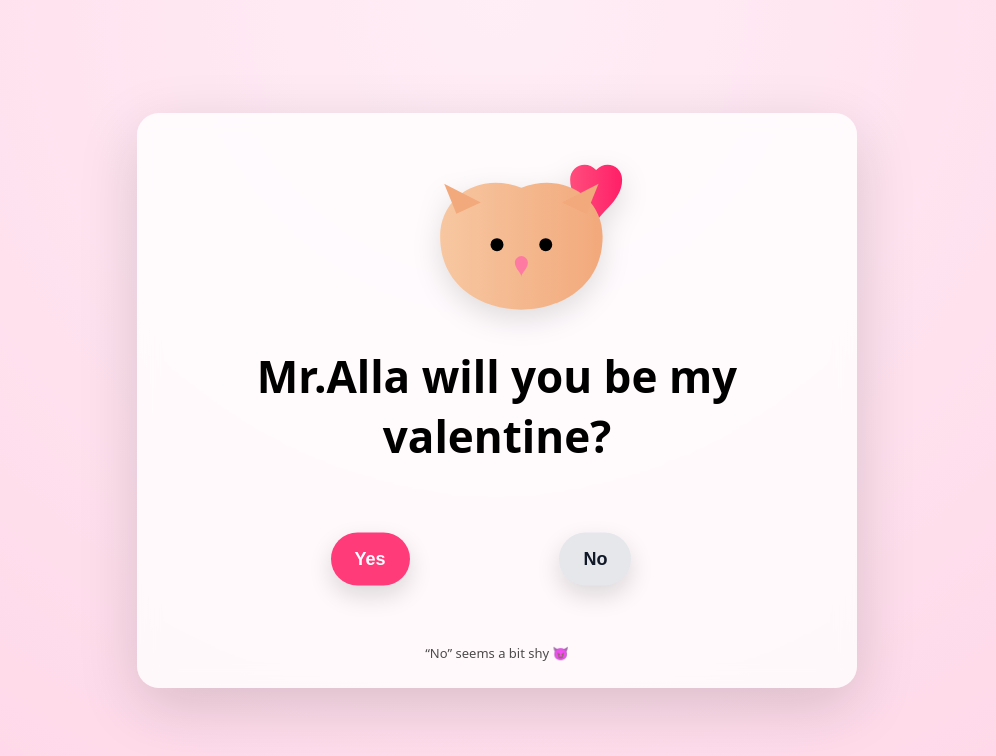
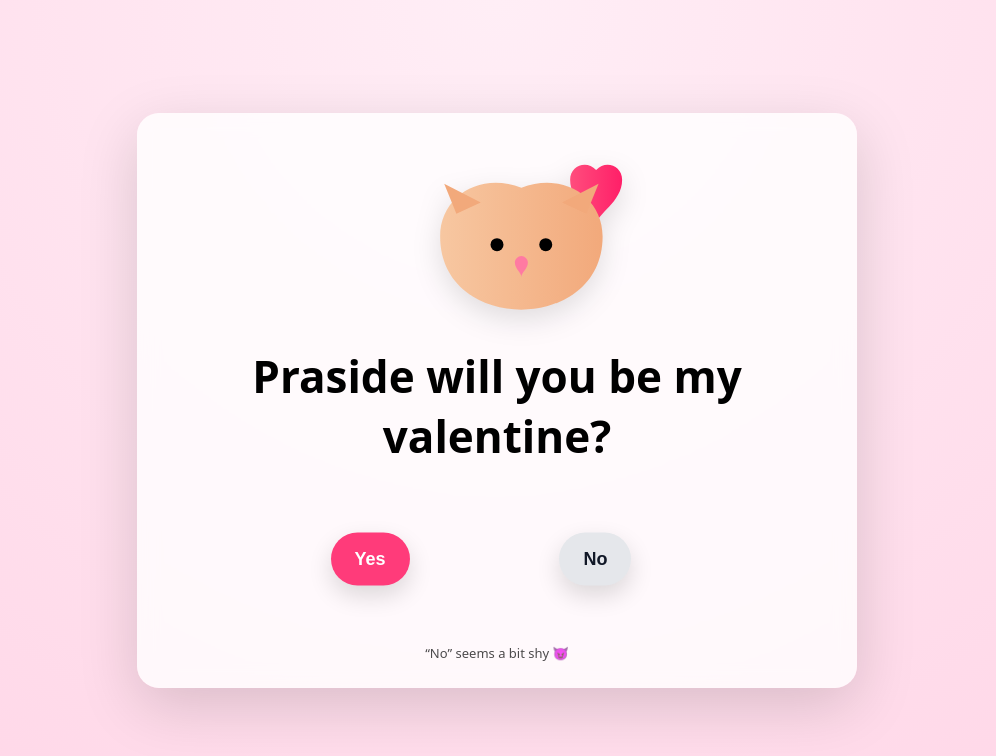
Before and after one commit to epicgamesyousef218-lab/love, a plain HTML site: page index.html in a window 1280 px wide. Shown: the whole page, without its empty margins (143-1139 px from the left). Drawn offline with nearby package versions, Linux system fonts and the light colour scheme.

Commit message:
Update index.html

```diff
--- a/index.html
+++ b/index.html
@@ -171,7 +171,7 @@
             fill="#ff7aa2"/>
     </svg>
 
-    <h1>Mr.Alla will you be my valentine?</h1>
+    <h1>Praside will you be my valentine?</h1>
 
     <section class="button-zone" id="zone">
       <button id="yesBtn">Yes</button>
```
